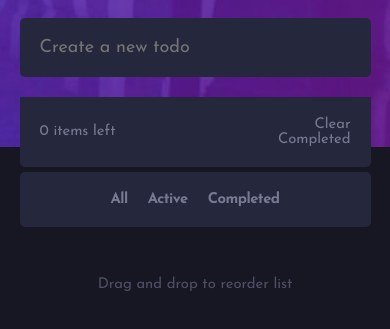
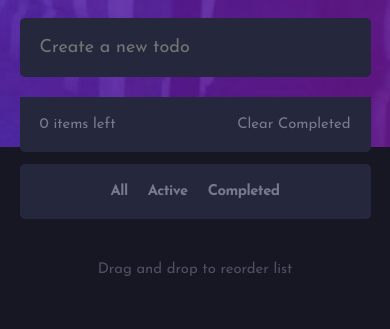
Before and after one commit to gokseloz/Todo-app, a website: page index.html in a window 390 px wide. Shown: the part 191-520 px from the top of the page. Drawn offline with nearby package versions, Linux system fonts and the light colour scheme.

Commit message:
footer responsivity adjusted

```diff
--- a/scss/main.scss
+++ b/scss/main.scss
@@ -248,8 +248,8 @@ body {
                 color: inherit;
             }
 
-            @media (max-width:375px) {
-                width: 50%;
+            @media (max-width:550px) {
+                width: 40%;
             }
         }
 
@@ -338,8 +338,9 @@ body {
                 color: $light-grayish-blue;
             }
 
-            @media (max-width:375px) {
-                width: 50%;
+            @media (max-width:550px) {
+                width: 60%;
+                padding: 0;
             }
         }
     }
```
Also changed, not shown: css/main.css.
